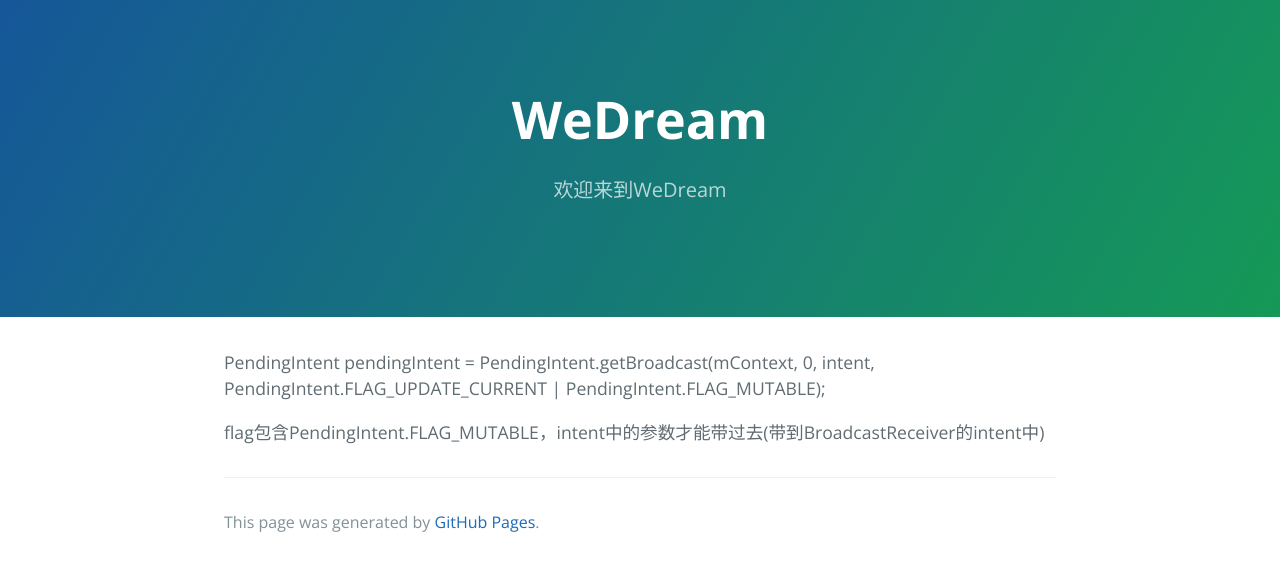
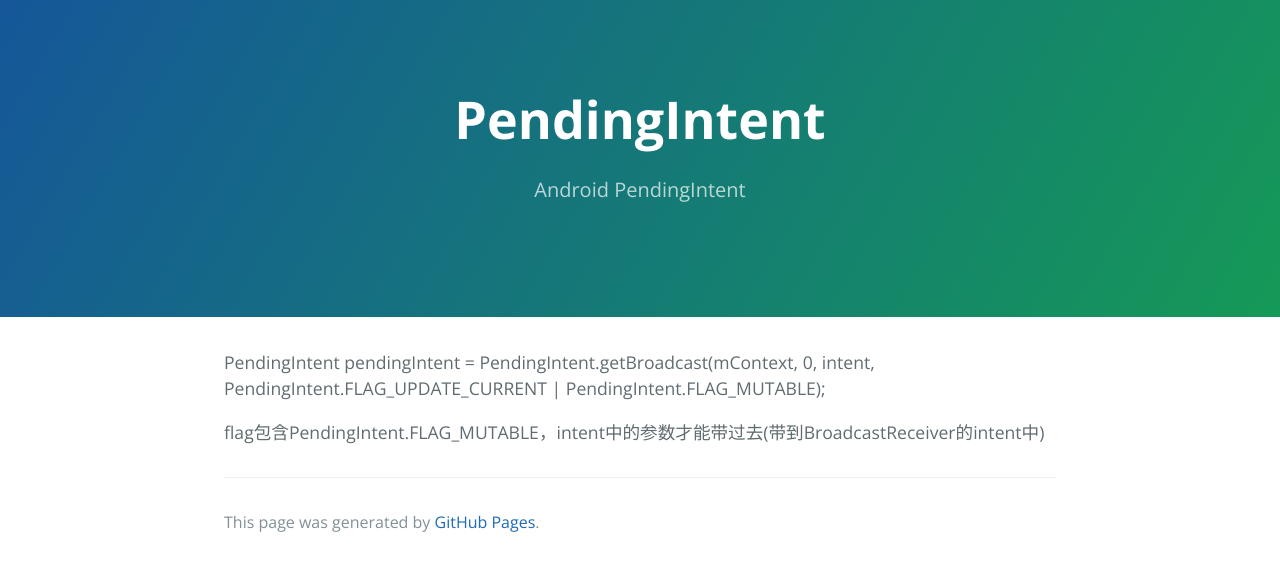
Before and after one commit to EricChenYS/EricChenYS.github.io, a Jekyll site: the page built from docs/android/PendingIntent.md, in a window 1280 px wide. Shown: the top 571 px of the page. Built offline with Jekyll 4.4.1, drawn with Linux system fonts in a browser that asks for light colours; our own code applies the rules of GitHub Pages for plain Markdown files.

Commit message:
Update PendingIntent.md

```diff
--- a/docs/android/PendingIntent.md
+++ b/docs/android/PendingIntent.md
@@ -1,3 +1,9 @@
+---
+layout: default
+title: PendingIntent
+description: Android PendingIntent
+---
+
 PendingIntent pendingIntent = PendingIntent.getBroadcast(mContext, 0, intent,
 PendingIntent.FLAG_UPDATE_CURRENT | PendingIntent.FLAG_MUTABLE);
 
```
